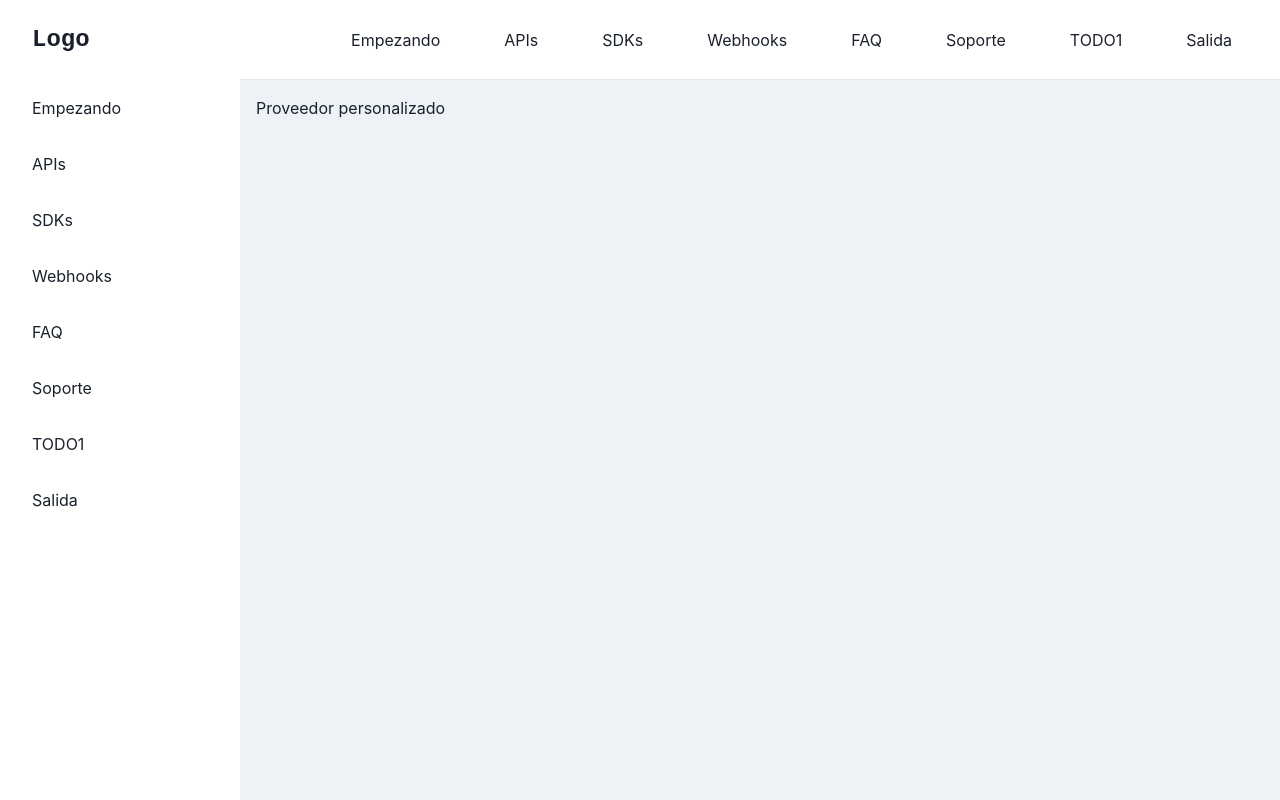
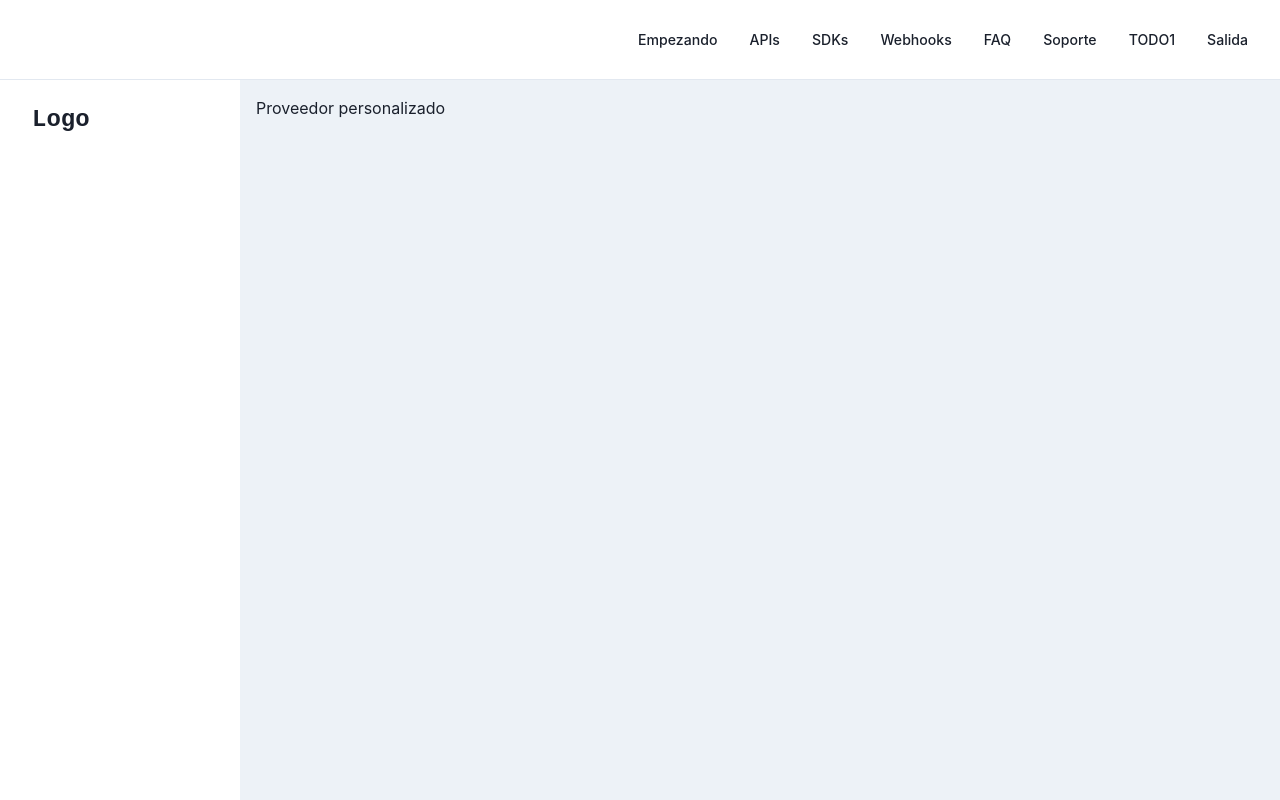
Before and after one commit to franmc01/reactjs-vite-tailwindcss-boilerplate, a React (Vite) app: page / in a window 1280 px wide. Built offline with nearby package versions, Linux system fonts and the light colour scheme.

Commit message:
Add changes

```diff
--- a/src/components/SideBar/SideItems.ts
+++ b/src/components/SideBar/SideItems.ts
@@ -1,11 +1,11 @@
-export interface SideItem {
+export interface NavItem {
 	label: string
 	subLabel?: string
-	children?: Array<SideItem>
+	children?: Array<NavItem>
 	href?: string
 }
 
-export const SIDE_ITEMS: Array<SideItem> = [
+export const NAV_ITEMS: Array<NavItem> = [
 	{
 		label: 'Empezando',
 		href: '#',
@@ -40,7 +40,7 @@ export const SIDE_ITEMS: Array<SideItem> = [
 	},
 ]
 
-export const SIDE_PAGE_ITEMS: Array<SideItem> = [
+export const SIDE_PAGE_ITEMS: Array<NavItem> = [
 	{
 		label: '',
 	},
--- a/src/components/SideBar/index.tsx
+++ b/src/components/SideBar/index.tsx
@@ -16,7 +16,7 @@ import {
 } from '@chakra-ui/react'
 import { HamburgerIcon } from '@chakra-ui/icons'
 import { ReactText } from 'react'
-import { SIDE_ITEMS } from './SideItems'
+import { NAV_ITEMS } from './SideItems'
 import Config from '../../config'
 
 export default function SidebarWithHeader({
@@ -25,15 +25,11 @@ export default function SidebarWithHeader({
 	children: ReactNode
 }) {
 	const { isOpen, onOpen, onClose } = useDisclosure()
+	const [isLargerThan768] = useMediaQuery('(min-width: 1024px)')
 	const [isLargerThan720] = useMediaQuery('(min-width: 720px)')
 	return (
 		<Box minH='100vh' bg={useColorModeValue('gray.100', 'gray.900')}>
-			<SidebarContent
-				onClose={() => onClose}
-				display={{ base: 'none', md: 'block' }}
-				isSide={true}
-			/>
-			<Drawer
+			{/* <Drawer
 				autoFocus={false}
 				isOpen={isOpen}
 				placement='left'
@@ -45,9 +41,14 @@ export default function SidebarWithHeader({
 				<DrawerContent>
 					<SidebarContent onClose={onClose} isSide={true} />
 				</DrawerContent>
-			</Drawer>
+			</Drawer> */}
 			{/* mobilenav */}
 			<MobileNav onOpen={onOpen} isLargerThan720={isLargerThan720} />
+			<SidebarContent
+				onClose={() => onClose}
+				display={{ base: 'none', md: 'block' }}
+				isSide={true}
+			/>
 			<Box ml={{ base: 0, md: 60 }} p='4'>
 				{children}
 			</Box>
@@ -77,11 +78,11 @@ const SidebarContent = ({ isSide, onClose, ...rest }: SidebarProps) => {
 				</Text>
 				<CloseButton display={{ base: 'flex', md: 'none' }} onClick={onClose} />
 			</Flex>
-			{SIDE_ITEMS.map((item) => (
+			{/* {NAV_ITEMS.map((item) => (
 				<NavItem key={item.label} isSide={isSide}>
 					{item.label}
 				</NavItem>
-			))}
+			))} */}
 		</Box>
 	)
 }
@@ -94,13 +95,13 @@ const NavItem = ({ isSide, children, ...rest }: NavItemProps) => {
 	return (
 		<Link
 			href='#'
-			style={{ textDecoration: 'none' }}
+			style={{ textDecoration: 'none', fontWeight: '500', fontSize: '14.1px' }}
 			_focus={{ boxShadow: 'none' }}
 		>
 			<Flex
 				align='center'
-				p='4'
-				mx='4'
+				p='2'
+				mx='2'
 				role='group'
 				cursor='pointer'
 				_hover={{
@@ -124,7 +125,6 @@ interface MobileProps extends FlexProps {
 const MobileNav = ({ onOpen, isLargerThan720, ...rest }: MobileProps) => {
 	return (
 		<Flex
-			ml={{ base: 0, md: 60 }}
 			px={{ base: 4, md: 4 }}
 			height='20'
 			alignItems='center'
@@ -151,7 +151,7 @@ const MobileNav = ({ onOpen, isLargerThan720, ...rest }: MobileProps) => {
 				Logo
 			</Text>
 			{isLargerThan720 &&
-				SIDE_ITEMS.map((item) => (
+				NAV_ITEMS.map((item) => (
 					<NavItem key={item.label} isSide={false}>
 						{item.label}
 					</NavItem>
```
